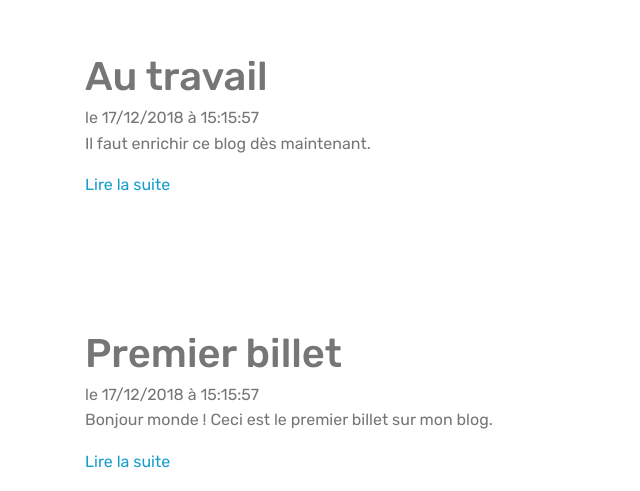
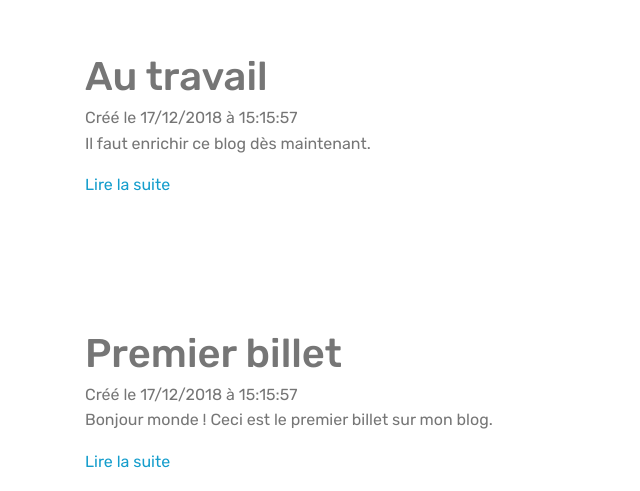
Before and after one commit to DafGithub/Projet_4, a PHP site: page / in a window 1280 px wide. Shown: the part 804-1295 px from the top of the page, without its empty margins (0-640 px from the left). Run offline with PHP 8.4, Linux system fonts and the light colour scheme; data comes from the database, SQL or seed files in the repository; some web fonts are replaced.

Commit message:
Modification de l'affichage de la date. (getCommentaires et getCommentaire)

```diff
--- a/Vue/Accueil/index.php
+++ b/Vue/Accueil/index.php
@@ -26,7 +26,7 @@
         <article class="text">
             <header>
                 <h1 class="titreBillet"><?= $this->nettoyer($billet['titre']) ?></h1>
-                <time><?= $this->nettoyer($billet['date']) ?></time>
+                <time>Créé <?= $this->nettoyer($billet['date']) ?></time>
             </header>
             <p><?= $this->tronquer($billet['contenu']) ?></p>
             <a href="<?= "billet/index/" . $this->nettoyer($billet['id']) ?>"><p>Lire la suite</p>
```
